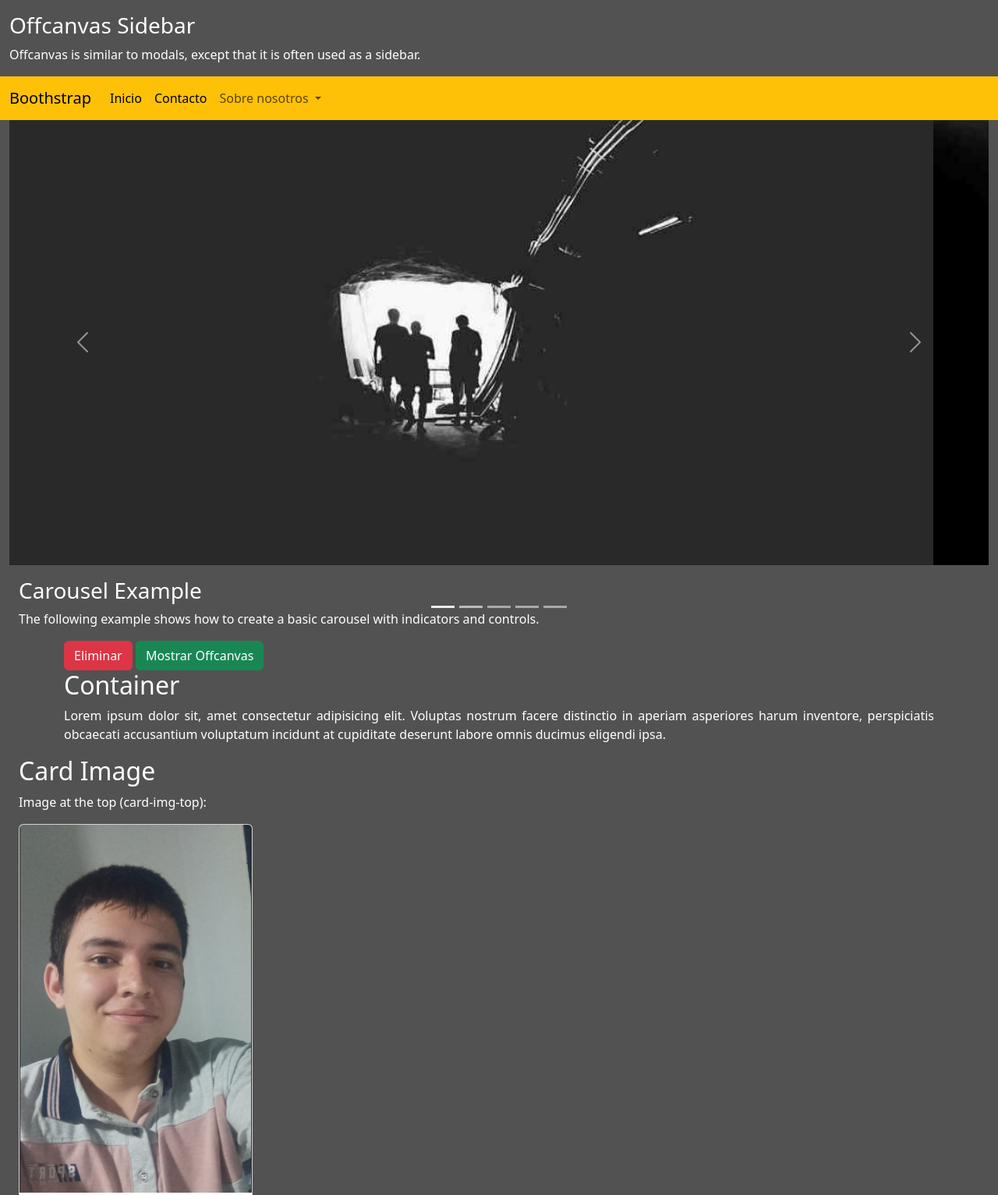
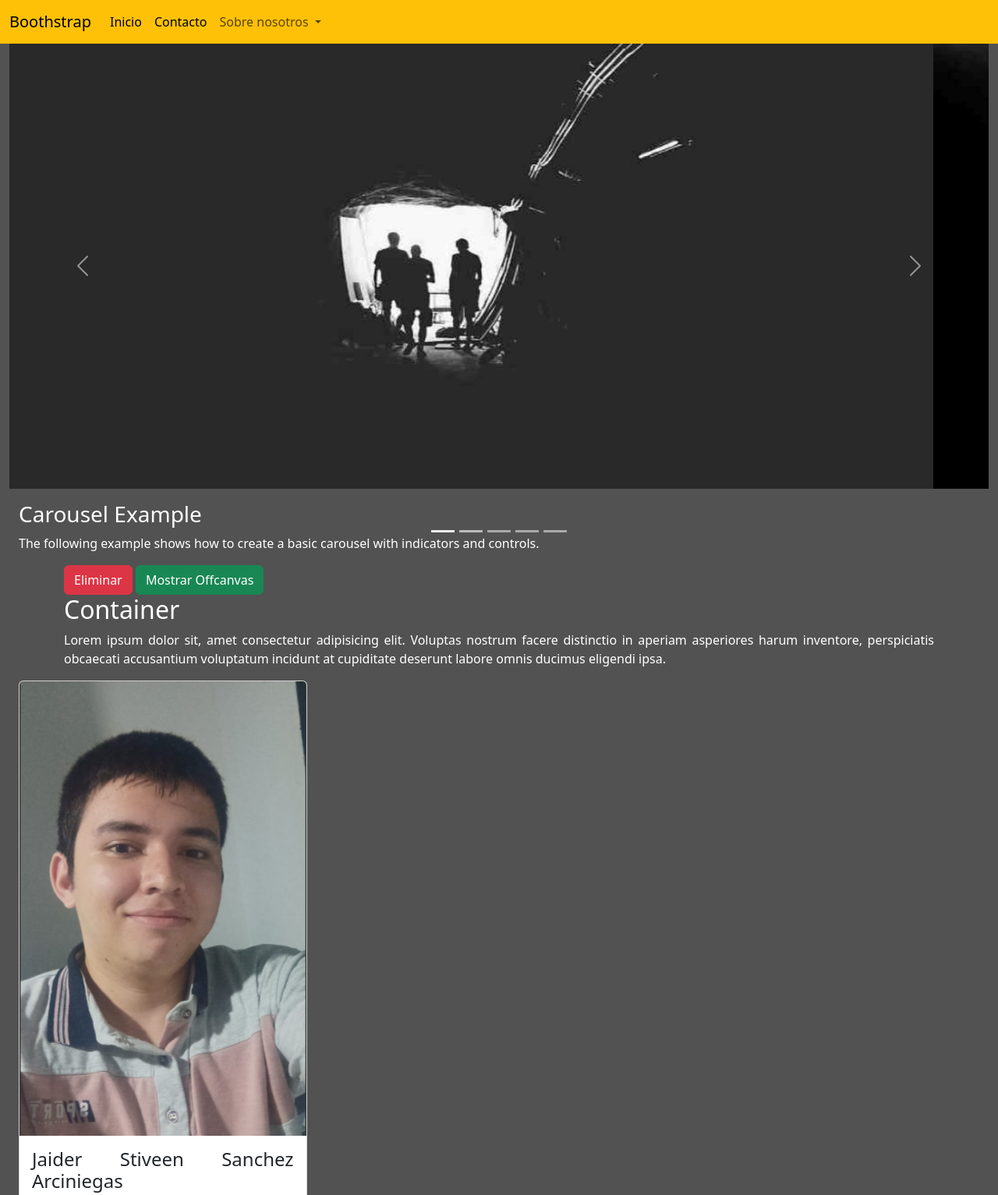
Before and after one commit to Jaider050604056/Boothstrap, a plain HTML site: page index.html in a window 1280 px wide. Shown: the top 1533 px of the page at 78% size. Drawn offline with nearby package versions, Linux system fonts and the light colour scheme.

Commit message:
actualización js 04-10-2024

```diff
--- a/index.html
+++ b/index.html
@@ -22,10 +22,6 @@
         </div>
       </div>
 
-      <div class="container-fluid mt-3">
-        <h3>Offcanvas Sidebar</h3>
-        <p>Offcanvas is similar to modals, except that it is often used as a sidebar.</p>
-      </div>
     <!-- Fin offcanvas -->
 
     <!-- Nav bar -->
@@ -180,9 +176,7 @@
 
         <!-- Inicio de Card image -->
 
-        <h2>Card Image</h2>
-        <p>Image at the top (card-img-top):</p>
-        <div class="card" style="width:300px">
+        <div class="card" style="width:30%">
             <img class="card-img-top" src="img/Captura de pantalla 2024-10-04 092422.png"Card image" style="width:100%">
             <div class="card-body">
             <h4 class="card-title">Jaider Stiveen Sanchez Arciniegas</h4>
```
